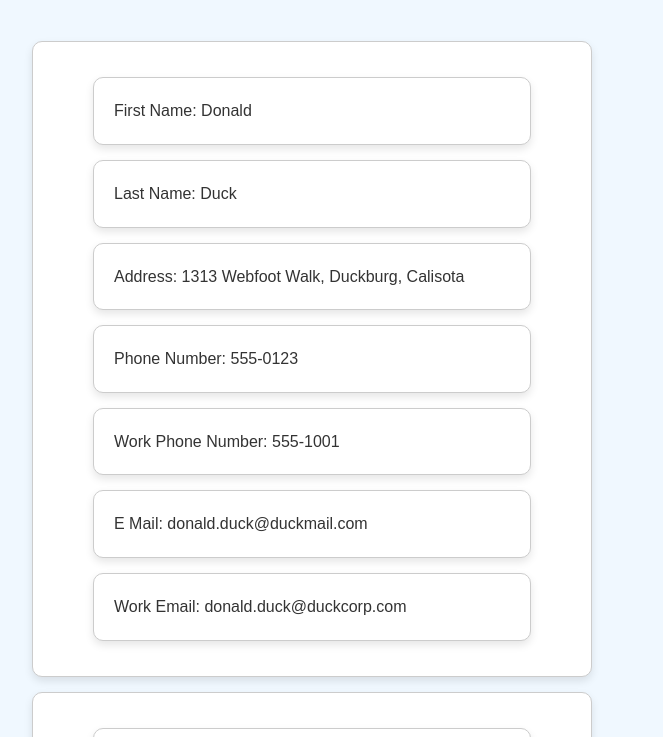
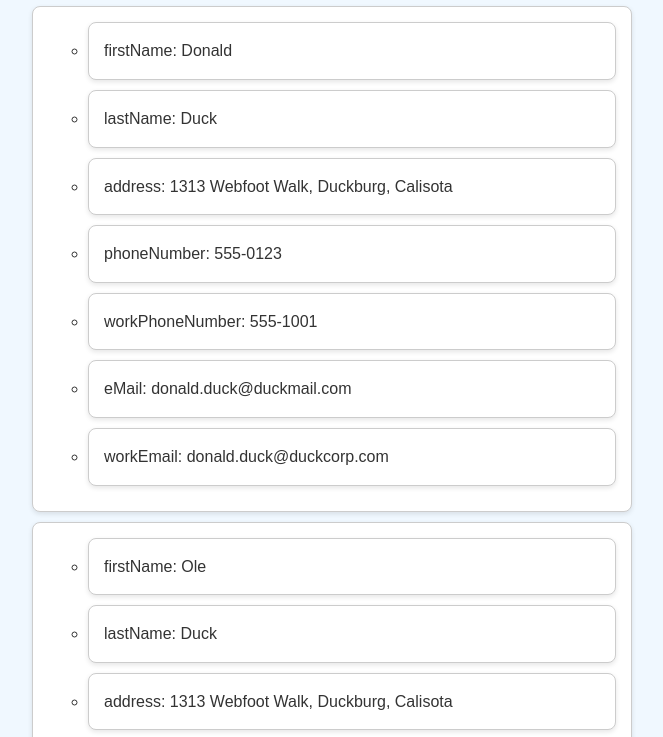
Before and after one commit to Katovikdrosdal/Katovd_HTML_CSS_JS, a plain HTML site: page Oppgaver/Ducks/ducks.html in a window 1280 px wide. Shown: the part 72-809 px from the top of the page, without its empty margins (308-971 px from the left). Drawn offline with Linux system fonts and the light colour scheme.

Commit message:
Revert "New folder"
This reverts commit f36d62b3f0aa83c5e52c14400fa36adc2ac70ff0.

```diff
--- a/Oppgaver/Ducks/ducks.css
+++ b/Oppgaver/Ducks/ducks.css
@@ -1,75 +1,50 @@
-/* Basic page styling */
 body {
-    font-family: Arial, sans-serif; /* Set a clean, sans-serif font for readability */
-    background-color: #f0f8ff;      /* Light blue background for a soft look */
-    color: #333;                    /* Dark gray text color for good contrast */
-    margin: 0;                      /* Remove default margin */
-    padding: 0;                     /* Remove default padding */
-    display: flex;
-    flex-direction: column;         /* Stack elements vertically */
-    align-items: center;            /* Center align elements horizontally */
+    font-family: Arial, sans-serif;
+    background-color: #f0f8ff;
+    color: #333;
+    margin: 0;
+    padding: 0;
 }
 
-/* Main header styling */
 h1 {
-    color: #004080;                 /* Deep blue color for header text */
-    margin-top: 20px;               /* Space above the header */
-    text-align: center;             /* Center-align the header text */
-    width: 100%;                    /* Full width for proper centering */
+    text-align: center;
+    color: #004080;
+    margin-top: 20px;
 }
 
-/* Container for duck list to center-align the entire list */
-#ducks-container {
-    display: flex;
-    justify-content: center;        /* Center-align the list horizontally */
-    width: 100%;                    /* Full width of the viewport */
-    padding: 0 20px;                /* Add horizontal padding to align better within container */
+#ducks-list {
+    list-style-type: none;
+    padding: 0;
+    max-width: 600px;
+    margin: 20px auto;
 }
 
-/* Styling for the main list container for ducks */
-#ducks-list {
-    list-style-type: none;          /* Remove default bullet points */
-    padding: 0;                     /* Remove padding */
-    max-width: 600px;               /* Set max width for better readability */
-    margin: 20px auto;              /* Center list with automatic left-right margins */
-    width: 100%;                    /* Full width within its container */
+#ducks-list li {
+    background-color: #ffffff;
+    border: 1px solid #ccc;
+    padding: 15px;
+    margin-bottom: 10px;
+    border-radius: 8px;
+    box-shadow: 0 2px 5px rgba(0, 0, 0, 0.1);
+    line-height: 1.6;
+    font-size: 1rem;
 }
 
-/* Styling for each main duck entry */
-#ducks-list li {
-    list-style-type: none;          /* Ensure no bullets are shown for each duck entry */
-    background-color: #ffffff;      /* White background for each entry */
-    border: 1px solid #ccc;         /* Light gray border around each entry */
-    padding: 20px;                  /* Increased padding for balanced spacing */
-    margin: 15px 0;                 /* Vertical space between entries */
-    border-radius: 10px;            /* Rounded corners for a softer appearance */
-    box-shadow: 0 4px 8px rgba(0, 0, 0, 0.1); /* Slightly larger shadow for depth */
-    line-height: 1.6;               /* Improved line height for readability */
-    font-size: 1rem;                /* Standard font size for entries */
-    text-align: left;               /* Left-align text within each entry for readability */
-    width: calc(100% - 40px);       /* Adjust width to add padding inside the container */
-    box-sizing: border-box;         /* Include padding and border in total width */
+#ducks-list li:hover {
+    background-color: #e6f7ff;
 }
 
-/* Hover effect for each entry for a subtle visual cue */
-#ducks-list li:hover {
-    background-color: #e6f7ff;      /* Light blue background on hover */
+.contact-info {
+    margin-top: 10px;
+    font-size: 0.9rem;
+    color: #555;
 }
 
-/* Additional styling for contact information text */
-.contact-info {
-    margin-top: 10px;               /* Space above contact info section */
-    font-size: 0.9rem;              /* Slightly smaller font for secondary info */
-    color: #555;                    /* Dark gray color for distinction from main text */
+a {
+    color: #004080;
+    text-decoration: none;
 }
 
-/* Styling for all anchor links */
-a {
-    color: #004080;                 /* Deep blue for links */
-    text-decoration: none;          /* Remove underline from links */
+a:hover {
+    text-decoration: underline;
 }
-
-/* Hover effect for links */
-a:hover {
-    text-decoration: underline;     /* Add underline on hover for visual feedback */
-}
--- a/Oppgaver/Ducks/ducks.html
+++ b/Oppgaver/Ducks/ducks.html
@@ -1,26 +1,15 @@
 <!DOCTYPE html>
 <html lang="en">
 <head>
-    <!-- Basic meta tags for character encoding and responsive design -->
     <meta charset="UTF-8">
     <meta name="viewport" content="width=device-width, initial-scale=1.0">
-
-    <!-- Page title displayed in the browser tab -->
     <title>Ducks Information</title>
-
-    <!-- Link to external CSS stylesheet for page styling -->
     <link rel="stylesheet" href="ducks.css">
 </head>
 <body>
-    <!-- Page header, provides a title for the list of ducks -->
     <h1>Ducks list</h1>
+    <ul id="ducks-list"></ul>
 
-    <!-- Centering container for ducks list -->
-    <div id="ducks-container">
-        <ul id="ducks-list"></ul>
-    </div>
-
-    <!-- JavaScript file containing duck data and DOM manipulation code -->
     <script src="ducks.js"></script>
 </body>
 </html>
--- a/Oppgaver/Ducks/ducks.js
+++ b/Oppgaver/Ducks/ducks.js
@@ -1,4 +1,3 @@
-// Ducks data array - each object contains information about a specific duck character
 const ducks = [
   {
     firstName: "Donald",
@@ -38,43 +37,18 @@ const ducks = [
   },
 ];
 
-/**
- * Converts a lowerCamelCase string to a more readable Camel Case format with spaces.
- * @param {string} str - The lowerCamelCase string to be converted.
- * @returns {string} - A string with spaces between words and capitalized first letter, e.g., "firstName" -> "First Name".
- */
-function toReadableCamelCase(str) {
-    return str
-        .replace(/([A-Z])/g, ' $1')       // Inserts a space before each uppercase letter
-        .replace(/^./, s => s.toUpperCase()); // Capitalizes the first letter of the resulting string
-}
-
-// Get the HTML element with ID 'ducks-list' where the list of ducks will be rendered
 let outerList = document.getElementById("ducks-list");
 
-// Loop through each duck object in the ducks array
 for (let duck of ducks) {
-  // Create an outer list item to represent each duck in the main list
   let outerEntry = document.createElement('li');
-
-  // Create an inner unordered list to store the individual properties of each duck
   let innerList = document.createElement('ul');
 
-  // Iterate over each key-value pair in the duck object
   for (let [key, value] of Object.entries(duck)) {
-    // Create a list item for each property of the duck
     let innerEntry = document.createElement('li');
-
-    // Format the key into a readable format and set it with the value
-    innerEntry.innerHTML = `${toReadableCamelCase(key)}: ${value}`;
-
-    // Append the formatted list item to the inner list
+    innerEntry.innerHTML = `${key}: ${value}`;
     innerList.appendChild(innerEntry);
   }
 
-  // Append the inner list (with all properties) to the outer entry
   outerEntry.appendChild(innerList);
-
-  // Append the outer entry to the main ducks list in the HTML
   outerList.appendChild(outerEntry);
 }
```
Also changed, not shown: Oppgaver/FootballTeam.css (renamed from Oppgaver/FootballTeam/FootballTeam.css), Oppgaver/FootballTeam.html (renamed from Oppgaver/FootballTeam/FootballTeam.html), Oppgaver/FootballTeam.js (renamed from Oppgaver/FootballTeam/FootballTeam.js).
